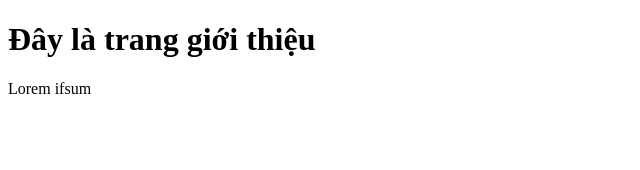
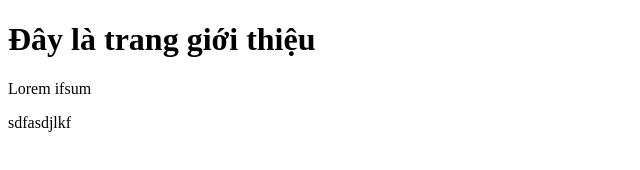
Before and after one commit to nthach2004/bai13, a plain HTML site: page about.html in a window 1280 px wide. Shown: the full height of the page, 0-640 px from the left. Drawn offline with Linux system fonts and the light colour scheme.

Commit message:
Update about

```diff
--- a/about.html
+++ b/about.html
@@ -8,5 +8,6 @@
 <body>
     <h1>Đây là trang giới thiệu </h1>
     <p>Lorem ifsum</p>
+    <p>sdfasdjlkf</p>
 </body>
 </html>
```
